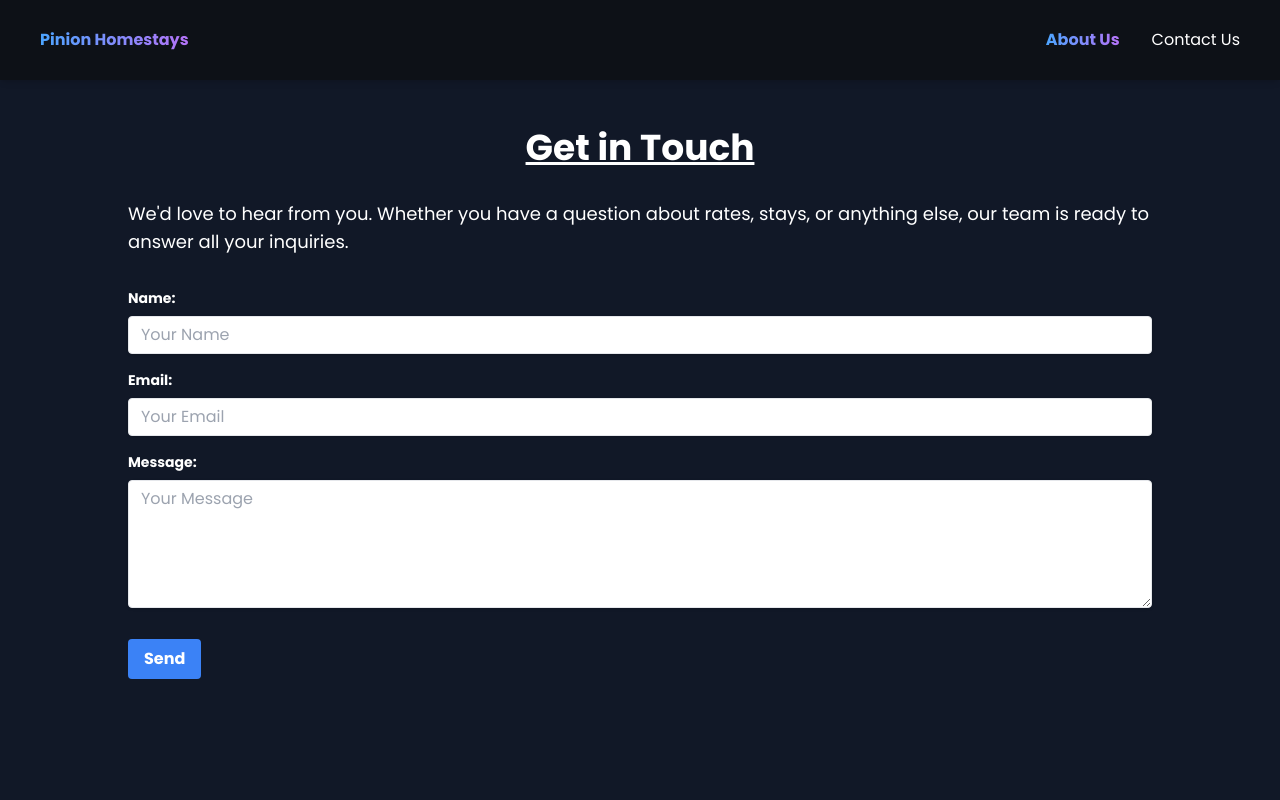
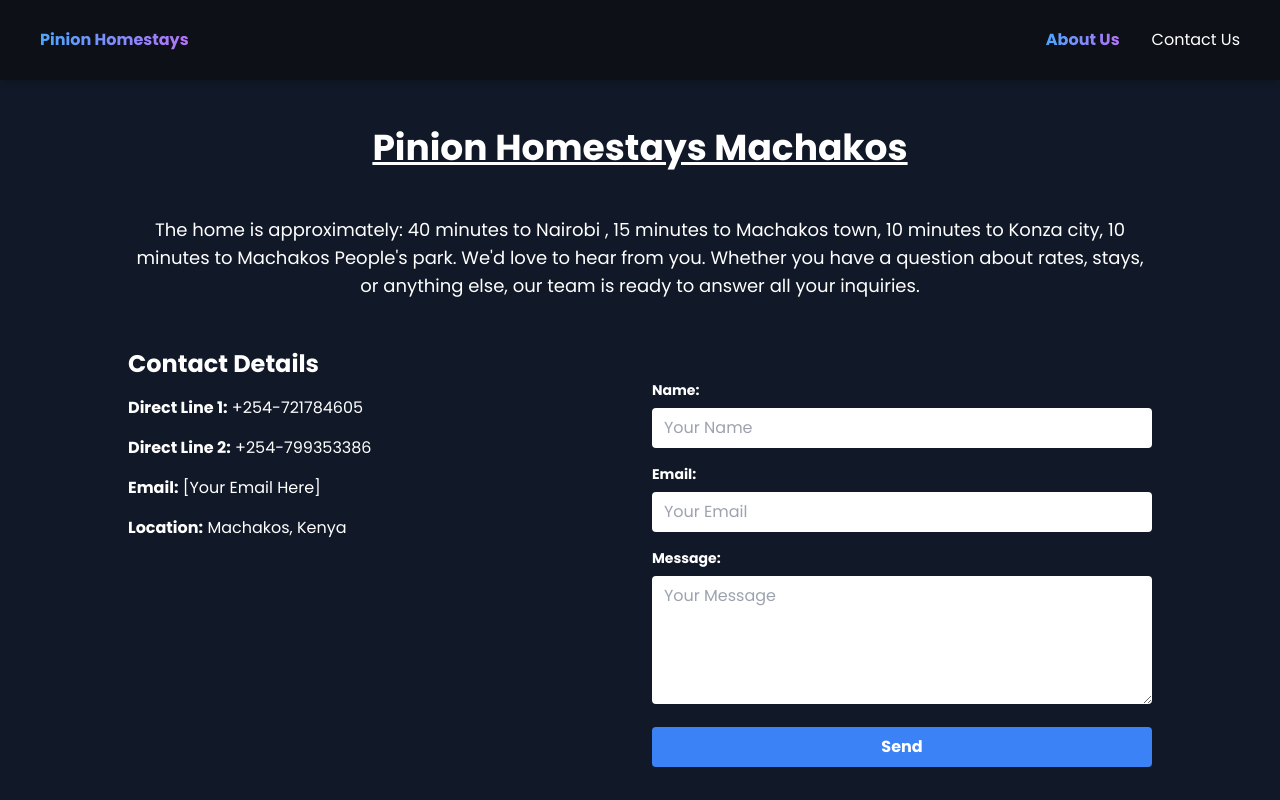
Before and after one commit to musebe/pinion-homestays, a Next.js app: page /contact in a window 1280 px wide. Shown: the top 800 px of the page. Built offline with nearby package versions, Linux system fonts and the light colour scheme.

Commit message:
modified contact page

```diff
--- a/app/(root)/contact/page.tsx
+++ b/app/(root)/contact/page.tsx
@@ -1,4 +1,35 @@
 import React from 'react';
+
+// SVG Icons
+const PhoneIcon: React.FC = () => (
+  <svg
+    width='20'
+    height='20'
+    viewBox='0 0 24 24'
+    fill='none'
+    xmlns='http://www.w3.org/2000/svg'
+  >
+    <path
+      d='M6.383 13.309a16.178 16.178 0 006.834 6.834l2.318-2.317a1 1 0 011.098-.219c1.516.608 3.134.92 4.768.928a1 1 0 001-1V4a1 1 0 00-1-1c-9.941 0-18 8.059-18 18a1 1 0 001 1c.097 0 .194-.004.291-.012a15.14 15.14 0 013.49-.926 1 1 0 01.803 1.309z'
+      fill='currentColor'
+    />
+  </svg>
+);
+
+const EmailIcon: React.FC = () => (
+  <svg
+    width='20'
+    height='20'
+    viewBox='0 0 24 24'
+    fill='none'
+    xmlns='http://www.w3.org/2000/svg'
+  >
+    <path
+      d='M21 4a1 1 0 00-1-1H4a1 1 0 00-1 1v16a1 1 0 001 1h16a1 1 0 001-1V9.414l-8 8-8-8V5h14v6.586l-6.293 6.293a1 1 0 001.414 1.414L12 13.414l6.293 6.293a.997.997 0 001.414 0 1 1 0 000-1.414L13.414 11.586V5h5.5z'
+      fill='currentColor'
+    />
+  </svg>
+);
 
 const ContactPage: React.FC = () => {
   return (
@@ -7,19 +38,43 @@ const ContactPage: React.FC = () => {
       <div className='pt-20'></div>
 
       {/* Contact Us Section */}
-      <div className='max-w-5xl mx-auto mb-12 text-white'>
+      <div className='max-w-5xl mx-auto mb-12 text-white space-y-12'>
         <h1 className='text-4xl font-bold text-center mb-8 underline'>
-          Get in Touch
+          Pinion Homestays Machakos
         </h1>
-        <p className='mb-4 text-lg'>
-          We'd love to hear from you. Whether you have a question about rates,
-          stays, or anything else, our team is ready to answer all your
-          inquiries.
+        <p className='text-lg text-center'>
+          The home is approximately: 40 minutes to Nairobi , 15 minutes to
+          Machakos town, 10 minutes to Konza city, 10 minutes to Machakos
+          People's park. We'd love to hear from you. Whether you have a question
+          about rates, stays, or anything else, our team is ready to answer all
+          your inquiries.
         </p>
 
+        <div className='flex flex-wrap md:flex-nowrap space-y-6 md:space-y-0 md:space-x-6'>
+          {/* Contact Details */}
+          <div className='w-full md:w-1/2'>
+            <h2 className='text-2xl font-bold mb-4'>Contact Details</h2>
+            <ul className='space-y-4'>
+              <li>
+                <strong>Direct Line 1:</strong> +254-721784605
+              </li>
+
+              <li>
+                <strong>Direct Line 2:</strong> +254-799353386
+              </li>
+              <li>
+                <strong>Email:</strong> [Your Email Here]
+              </li>
+              <li>
+                <strong>Location:</strong> Machakos, Kenya
+              </li>
+            </ul>
+          </div>
+
           {/* Contact Form */}
-        <div className='mt-8'>
-          <div className='mb-4'>
+          <div className='w-full md:w-1/2'>
+            <div className='mt-8 space-y-4'>
+              <div>
                 <label
                   className='block text-white text-sm font-bold mb-2'
                   htmlFor='name'
@@ -27,13 +82,13 @@ const ContactPage: React.FC = () => {
                   Name:
                 </label>
                 <input
-              className='shadow appearance-none border rounded w-full py-2 px-3 text-gray-700 leading-tight focus:outline-none focus:shadow-outline'
+                  className='w-full py-2 px-3 bg-white text-gray-900 rounded focus:outline-none focus:border-blue-500'
                   id='name'
                   type='text'
                   placeholder='Your Name'
                 />
               </div>
-          <div className='mb-4'>
+              <div>
                 <label
                   className='block text-white text-sm font-bold mb-2'
                   htmlFor='email'
@@ -41,13 +96,13 @@ const ContactPage: React.FC = () => {
                   Email:
                 </label>
                 <input
-              className='shadow appearance-none border rounded w-full py-2 px-3 text-gray-700 leading-tight focus:outline-none focus:shadow-outline'
+                  className='w-full py-2 px-3 bg-white text-gray-900 rounded focus:outline-none focus:border-blue-500'
                   id='email'
                   type='email'
                   placeholder='Your Email'
                 />
               </div>
-          <div className='mb-6'>
+              <div>
                 <label
                   className='block text-white text-sm font-bold mb-2'
                   htmlFor='message'
@@ -55,14 +110,14 @@ const ContactPage: React.FC = () => {
                   Message:
                 </label>
                 <textarea
-              className='shadow appearance-none border rounded w-full py-2 px-3 text-gray-700 leading-tight focus:outline-none focus:shadow-outline h-32'
+                  className='w-full py-2 px-3 bg-white text-gray-900 rounded focus:outline-none focus:border-blue-500 h-32'
                   id='message'
                   placeholder='Your Message'
                 ></textarea>
               </div>
-          <div className='flex items-center justify-between'>
+              <div>
                 <button
-              className='bg-blue-500 hover:bg-blue-700 text-white font-bold py-2 px-4 rounded focus:outline-none focus:shadow-outline'
+                  className='w-full bg-blue-500 hover:bg-blue-700 text-white font-bold py-2 px-4 rounded focus:outline-none'
                   type='button'
                 >
                   Send
@@ -71,6 +126,13 @@ const ContactPage: React.FC = () => {
             </div>
           </div>
         </div>
+
+        {/* Map Placeholder */}
+        <div className='bg-gray-700 h-64 rounded shadow-lg flex items-center justify-center text-xl'>
+          Map Placeholder
+        </div>
+      </div>
+    </div>
   );
 };
 
--- a/package.json
+++ b/package.json
@@ -9,6 +9,11 @@
     "lint": "next lint"
   },
   "dependencies": {
+    "@fortawesome/fontawesome-svg-core": "^6.4.2",
+    "@fortawesome/free-brands-svg-icons": "^6.4.2",
+    "@fortawesome/free-regular-svg-icons": "^6.4.2",
+    "@fortawesome/free-solid-svg-icons": "^6.4.2",
+    "@fortawesome/react-fontawesome": "^0.2.0",
     "@headlessui/react": "^1.7.17",
     "@heroicons/react": "^2.0.18",
     "@radix-ui/react-label": "^2.0.2",
```
Also changed, not shown: 1 other file (tests, documents, lock files or other folders). Lines whose indentation alone changed are shown as unchanged.
